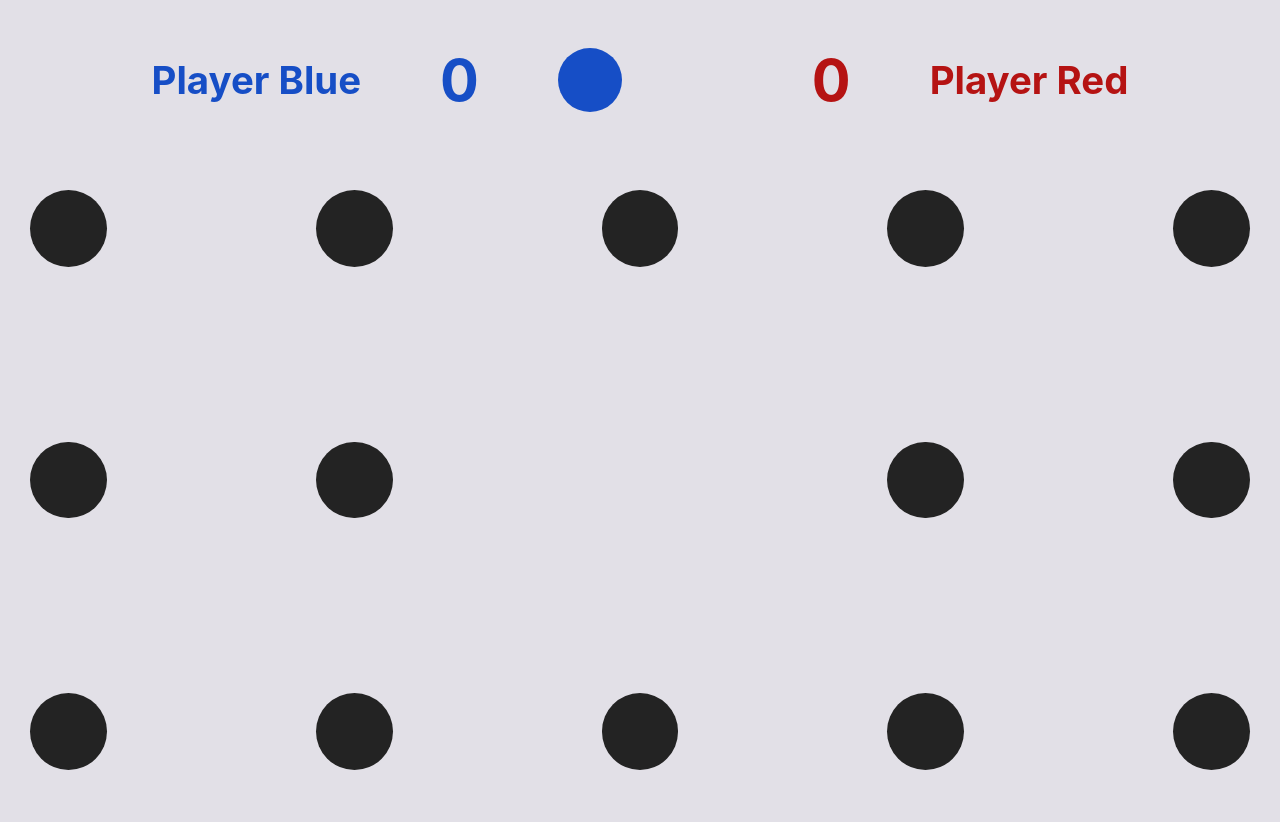
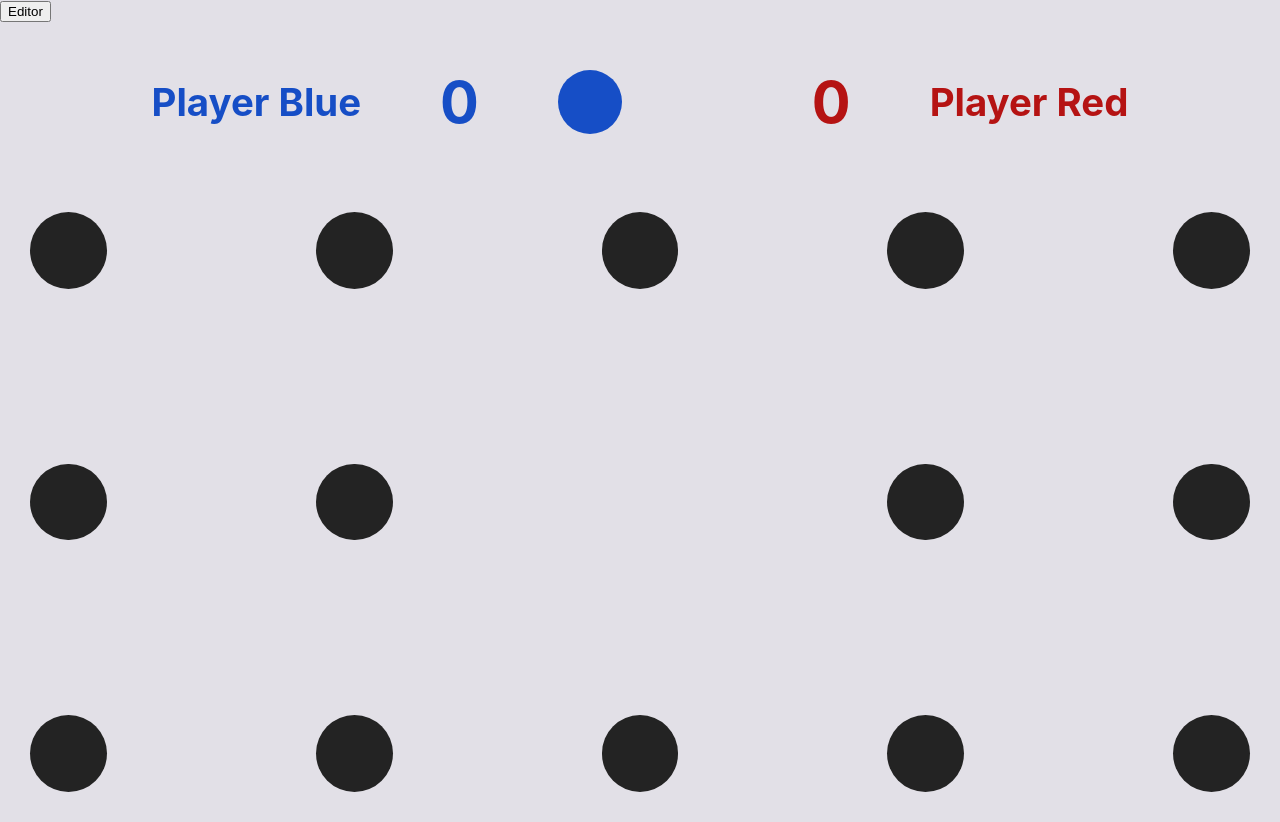
Before and after one commit to skylon07/CS-260-partner, a React (Create React App) app in the folder dots-and-boxes-react/: page / in a window 1280 px wide. Before the commit the page ends 800 px from the top, so only its background shows below. Built offline with nearby package versions, Linux system fonts and the light colour scheme.

Commit message:
Add a functional (not pretty!) board editor

```diff
--- a/dots-and-boxes-react/src/App.css
+++ b/dots-and-boxes-react/src/App.css
@@ -3,7 +3,7 @@
     height: 100vh;
 }
 
-.ResettableApp-GameOver {
+.ResettableApp-Modal, .ResettableApp-Modal {
     position: absolute;
     top: 0px;
     left: 0px;
@@ -19,7 +19,7 @@
     font-size: 10vw;
 }
 
-.ResettableApp-GameOver button {
+.ResettableApp-Modal button {
     margin-top: 10vw;
     padding: 2vw;
     border: 1vw solid;
@@ -31,11 +31,11 @@
     font-size: 7vw;
 }
 
-.ResettableApp-GameOver button:hover {
+.ResettableApp-Modal button:hover {
     border-color: var(--color-soft-white);
 }
 
-.ResettableApp-GameOver button:active {
+.ResettableApp-Modal button:active {
     border-color: var(--color-space-gray);
     background-color: var(--color-deep-black);
     color: var(--color-space-gray);
--- a/dots-and-boxes-react/src/App.jsx
+++ b/dots-and-boxes-react/src/App.jsx
@@ -1,4 +1,4 @@
-import { useEffect, useState } from "react"
+import { useEffect, useState, useRef } from "react"
 
 import { DotsAndBoxesGame, Player } from "./gamestate"
 import FillArray from './FillArray'
@@ -24,12 +24,13 @@ export default function App() {
 
 function ResettableApp({resetGame}) {
     const boardShape = useBoardShape()
-
     const [initNumRows] = useState(boardShape.numRows)
     const [initNumCols] = useState(boardShape.numCols)
     if (boardShape.numRows !== initNumRows || boardShape.numCols !== initNumCols) {
         throw new Error("BoardShape cannot change size across renders")
     }
+
+    const [activateEditor, editorElem] = useEditor()
 
     const [
         {
@@ -54,6 +55,13 @@ function ResettableApp({resetGame}) {
 
     return <div className="ResettableApp">
         {renderGameOver(gameFinished, winningPlayer, resetGame)}
+        {editorElem}
+        <button
+            className="ResettableApp-EditorButton"
+            onClick={activateEditor}
+        >
+            Editor
+        </button>
         <InfoBar
             currPlayer={showPlayerTurn && currPlayerTurn}
             playerBlueScore={playerBluePoints}
@@ -72,14 +80,114 @@ function ResettableApp({resetGame}) {
 function renderGameOver(gameFinished, winningPlayer, resetGame) {
     if (gameFinished) {
         const winningPlayerMessage = winningPlayer === Player.PLAYER_BLUE ?
-        "Player Blue won!" : winningPlayer === Player.PLAYER_RED ?
-        "Player Red won!" : "It's a tie!"
-        return <div className="ResettableApp-GameOver">
+            "Player Blue won!" : winningPlayer === Player.PLAYER_RED ?
+            "Player Red won!" : "It's a tie!"
+        return <div className="ResettableApp-Modal">
             {`${winningPlayerMessage}`}
             <button onClick={resetGame}>Play again?</button>
         </div>
     } else {
         return null
+    }
+}
+
+function useEditor() {
+    const [editorNavState, setEditorNavState] = useState(0)
+    const [editorDimensions, setEditorDimensions] = useState(null)
+    const editorRowsRef = useRef(null)
+    const editorColsRef = useRef(null)
+    const editorBoardRef = useRef(null)
+
+    const activateEditor = () => setEditorNavState(1)
+
+    if (editorNavState === 0) {
+        return [activateEditor, null]
+    } else if (editorNavState === 1) {
+        const submitDimensions = () => {
+            const numRows = editorRowsRef.current.value
+            const numCols = editorColsRef.current.value
+            setEditorDimensions({numRows, numCols})
+            setEditorNavState(2)
+        }
+        const cancelEditor = () => {
+            setEditorDimensions(null)
+            setEditorNavState(0)
+        }
+
+        return [
+            activateEditor,
+            <div className="ResettableApp-Modal">
+                Customize your board!
+                <div>
+                    <input ref={editorRowsRef} placeholder="Rows" />
+                    <span style={{margin: "5vw"}}>X</span>
+                    <input ref={editorColsRef} placeholder="Cols" />
+                </div>
+                <div className="ResettableApp-Modal-Spacer" />
+                <span>
+                    <button onClick={submitDimensions}>Submit</button>
+                    <span style={{margin: "5vw"}} />
+                    <button onClick={cancelEditor}>Cancel</button>
+                </span>
+            </div>
+        ]
+    } else if (editorNavState === 2) {
+        const {numRows, numCols} = editorDimensions
+
+        const editorBoardInputs = []
+        for (let rowIdx = 0; rowIdx < numRows; rowIdx += 1) {
+            const rowElems = []
+            for (let colIdx = 0; colIdx < numCols; colIdx += 1) {
+                const editorInput = <input key={`${rowIdx},${colIdx}`} type="checkbox" defaultChecked />
+                rowElems.push(editorInput)
+            }
+            const row = <div className="ResettableApp-Editor-Row" key={`${rowIdx}`}>
+                {rowElems}
+            </div>
+            editorBoardInputs.push(row)
+        }
+
+        // TODO: implement database call here somehow
+        const submitBoard = () => {
+            const boardInputs = Array.from(editorBoardRef.current.children)
+            const boardFills = boardInputs.map((row) => Array.from(row.children).map((input) => input.checked))
+            const fillArray = FillArray.fromArray(boardFills)
+            console.log("Submitted:", fillArray)
+            alert(`Oops! Can't submit; no database yet (check logs for an array that would have been submitted)`)
+
+            setEditorDimensions(null)
+            setEditorNavState(0)
+        }
+        const cancelEditor = () => {
+            setEditorDimensions(null)
+            setEditorNavState(0)
+        }
+
+        return [
+            activateEditor,
+            <div className="ResettableApp-Modal">
+                Customize your board!
+                <div ref={editorBoardRef}>
+                    {editorBoardInputs}
+                </div>
+                <div className="ResettableApp-Modal-Spacer" />
+                <span>
+                    <button onClick={submitBoard}>Submit</button>
+                    <span style={{margin: "5vw"}} />
+                    <button onClick={cancelEditor}>Cancel</button>
+                </span>
+            </div>
+        ]
+    } else {
+        const cancelEditor = () => {
+            setEditorDimensions(null)
+            setEditorNavState(0)
+        }
+
+        return <div className="ResettableApp-Modal">
+            INVALID EDITOR STATE
+            <button onClick={cancelEditor}>Cancel</button>
+        </div>
     }
 }
 
```
